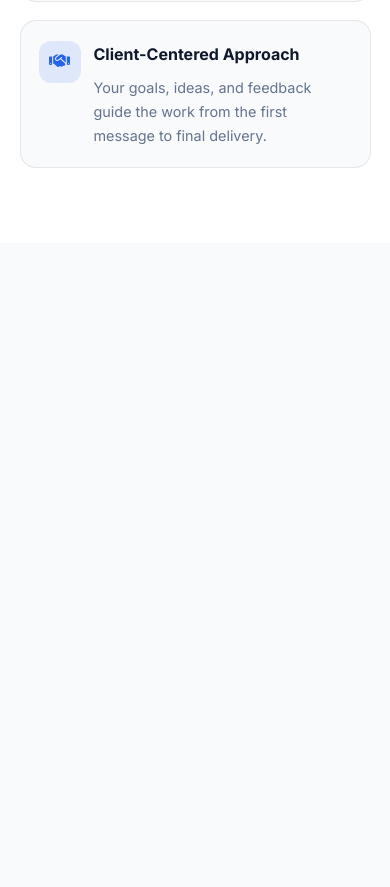
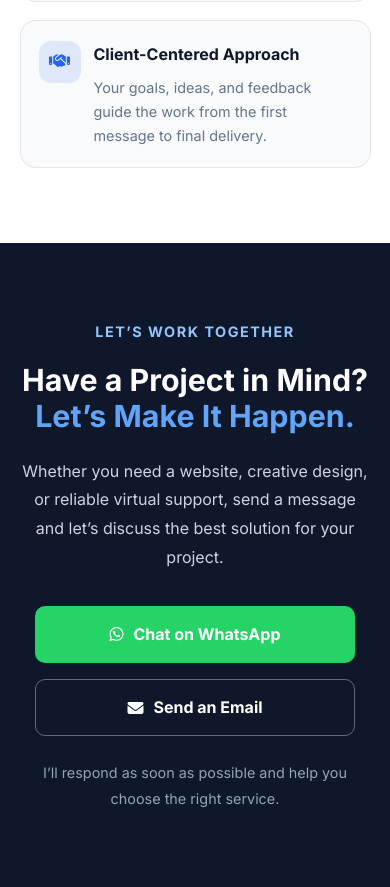
Before and after one commit to sonraz/portfolio, a plain HTML site: page index.html in a window 390 px wide. Shown: the part 8868-9755 px from the top of the page. Before the commit the page ends 9111 px from the top, so only its background shows below. Drawn offline with nearby package versions, Linux system fonts and the light colour scheme.

Commit message:
Add final contact call to action section

```diff
--- a/css/home.css
+++ b/css/home.css
@@ -1620,3 +1620,149 @@ font-size: 1.85rem;
     height: 42px;
 }
 }
+
+
+
+/* ==================================================
+FINAL CONTACT CALL-TO-ACTION
+Final homepage section encouraging visitors to
+contact through WhatsApp or email.
+================================================== */
+
+.final-cta-section {
+padding: 100px 0;
+background-color: #0f172a;
+}
+
+.final-cta-content {
+max-width: 820px;
+margin: 0 auto;
+text-align: center;
+}
+
+/* Small label above the main heading */
+.final-cta-label {
+display: inline-block;
+margin-bottom: 18px;
+color: #93c5fd;
+font-size: 0.9rem;
+font-weight: 700;
+letter-spacing: 1.5px;
+text-transform: uppercase;
+}
+
+.final-cta-content h2 {
+margin-bottom: 22px;
+color: #ffffff;
+font-size: 3rem;
+line-height: 1.18;
+}
+
+.final-cta-content h2 span {
+display: block;
+color: #60a5fa;
+}
+
+.final-cta-content > p {
+max-width: 680px;
+margin: 0 auto 34px;
+color: #cbd5e1;
+line-height: 1.8;
+}
+
+/* ==================================================
+CONTACT BUTTONS
+================================================== */
+
+.final-cta-buttons {
+display: flex;
+align-items: center;
+justify-content: center;
+gap: 16px;
+}
+
+/* Shared styling for both contact buttons */
+.final-cta-buttons .btn {
+display: inline-flex;
+align-items: center;
+justify-content: center;
+gap: 10px;
+min-width: 190px;
+padding: 15px 22px;
+border: 1px solid transparent;
+border-radius: 10px;
+font-weight: 700;
+text-decoration: none;
+transition: transform 0.3s ease, background-color 0.3s ease, border-color 0.3s ease, color 0.3s ease;
+}
+
+.final-cta-buttons .btn:hover {
+transform: translateY(-4px);
+}
+
+/* WhatsApp button */
+.final-whatsapp-btn {
+background-color: #25d366;
+color: #ffffff;
+}
+
+.final-whatsapp-btn:hover {
+background-color: #1fb657;
+color: #ffffff;
+}
+
+/* Email button */
+.final-email-btn {
+border-color: rgba(255, 255, 255, 0.35) !important;
+background-color: transparent;
+color: #ffffff;
+}
+
+.final-email-btn:hover {
+border-color: #ffffff !important;
+background-color: #ffffff;
+color: #0f172a;
+}
+
+/* Small reassurance message below buttons */
+.final-cta-note {
+margin-top: 24px !important;
+margin-bottom: 0 !important;
+color: #94a3b8 !important;
+font-size: 0.9rem;
+}
+
+/* ==================================================
+RESPONSIVE FINAL CTA
+================================================== */
+
+@media (max-width: 768px) {
+.final-cta-section {
+padding: 75px 0;
+}
+
+.final-cta-content h2 {
+    font-size: 2.2rem;
+}
+
+.final-cta-buttons {
+    flex-direction: column;
+}
+
+.final-cta-buttons .btn {
+    width: 100%;
+    max-width: 320px;
+}
+}
+
+@media (max-width: 480px) {
+.final-cta-content h2 {
+font-size: 1.9rem;
+}
+
+.final-cta-buttons .btn {
+    min-width: 0;
+    padding: 14px 18px;
+}
+
+}
--- a/index.html
+++ b/index.html
@@ -975,6 +975,74 @@
 
 </section>
 
+
+<!-- ==================================================
+     FINAL CONTACT CALL-TO-ACTION
+     Gives visitors two direct ways to start a project.
+     Replace the WhatsApp number and email address below
+     with my real business contact details.
+=================================================== -->
+
+<section class="final-cta-section">
+
+<div class="container">
+
+    <div class="final-cta-content">
+
+        <!-- Small label above the main heading -->
+        <span class="final-cta-label">Let’s Work Together</span>
+
+        <h2>
+            Have a Project in Mind?
+            <span>Let’s Make It Happen.</span>
+        </h2>
+
+        <p>
+            Whether you need a website, creative design, or reliable virtual
+            support, send a message and let’s discuss the best solution for
+            your project.
+        </p>
+
+        <!-- Main contact buttons -->
+        <div class="final-cta-buttons">
+
+            <!-- Replace 254700000000 with my real WhatsApp number -->
+            <a href="https://wa.me/254700531854?text=Hello%20Elvis%2C%20I%20would%20like%20to%20discuss%20a%20project."
+               class="btn final-whatsapp-btn"
+               target="_blank"
+               rel="noopener">
+
+                <i class="fa-brands fa-whatsapp"></i>
+                Chat on WhatsApp
+
+            </a>
+
+            <!-- Replace hello@yourdomain.com with my real email address once I buy domain name -->
+            <!-- Email button: opens a new Gmail compose window -->
+
+            <a href="https://mail.google.com/mail/?view=cm&fs=1&to=elvismati.work@gmail.com&su=Project%20Inquiry"
+            class="btn final-email-btn"
+            target="_blank"
+            rel="noopener">
+
+            <i class="fa-solid fa-envelope"></i>
+            Send an Email
+            </a>
+
+
+        </div>
+
+        <!-- Small reassurance text -->
+        <p class="final-cta-note">
+            I’ll respond as soon as possible and help you choose the right service.
+        </p>
+
+    </div>
+
+</div>
+
+</section>
+
 </main>
 
     <!-- FOOTER -->
```
